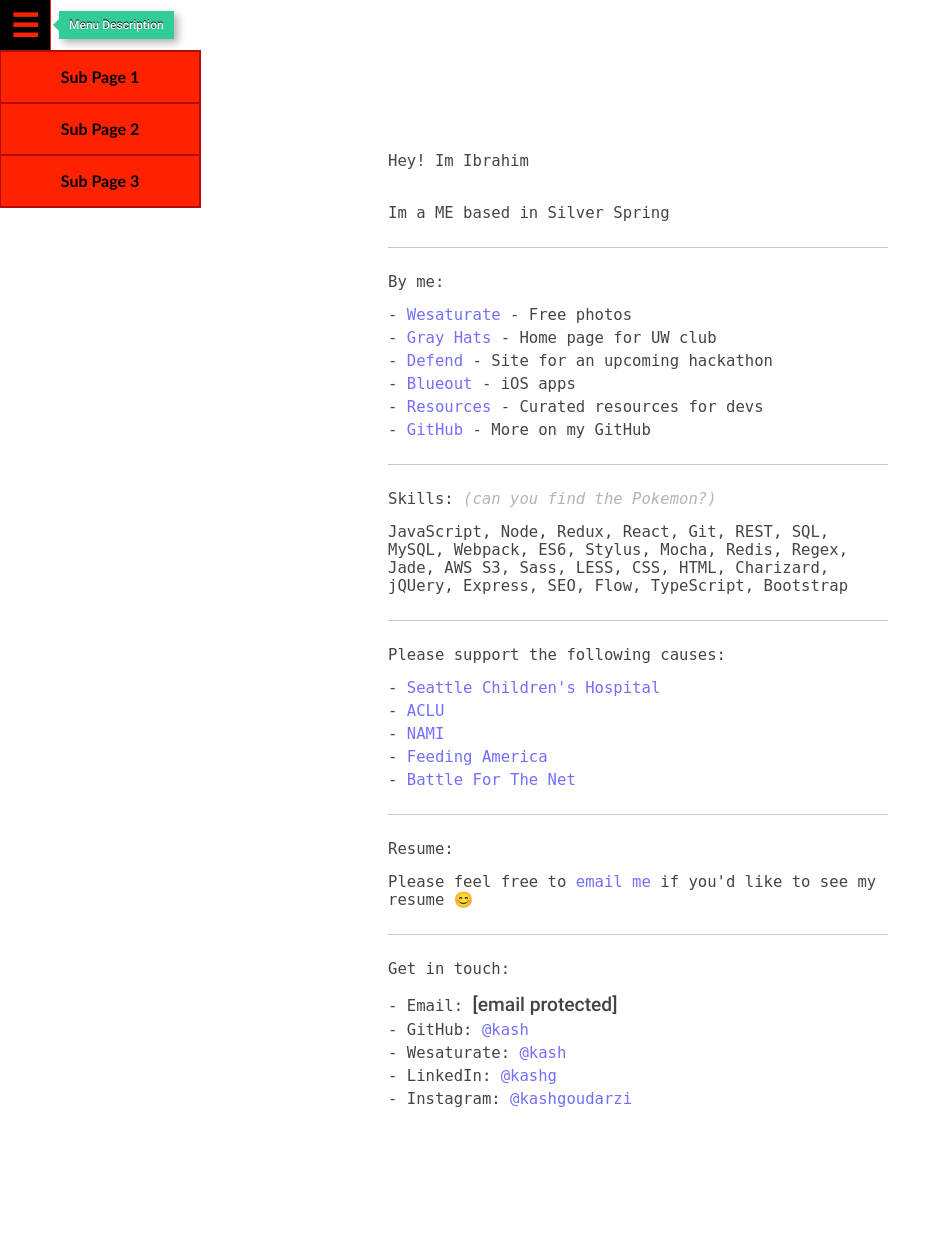
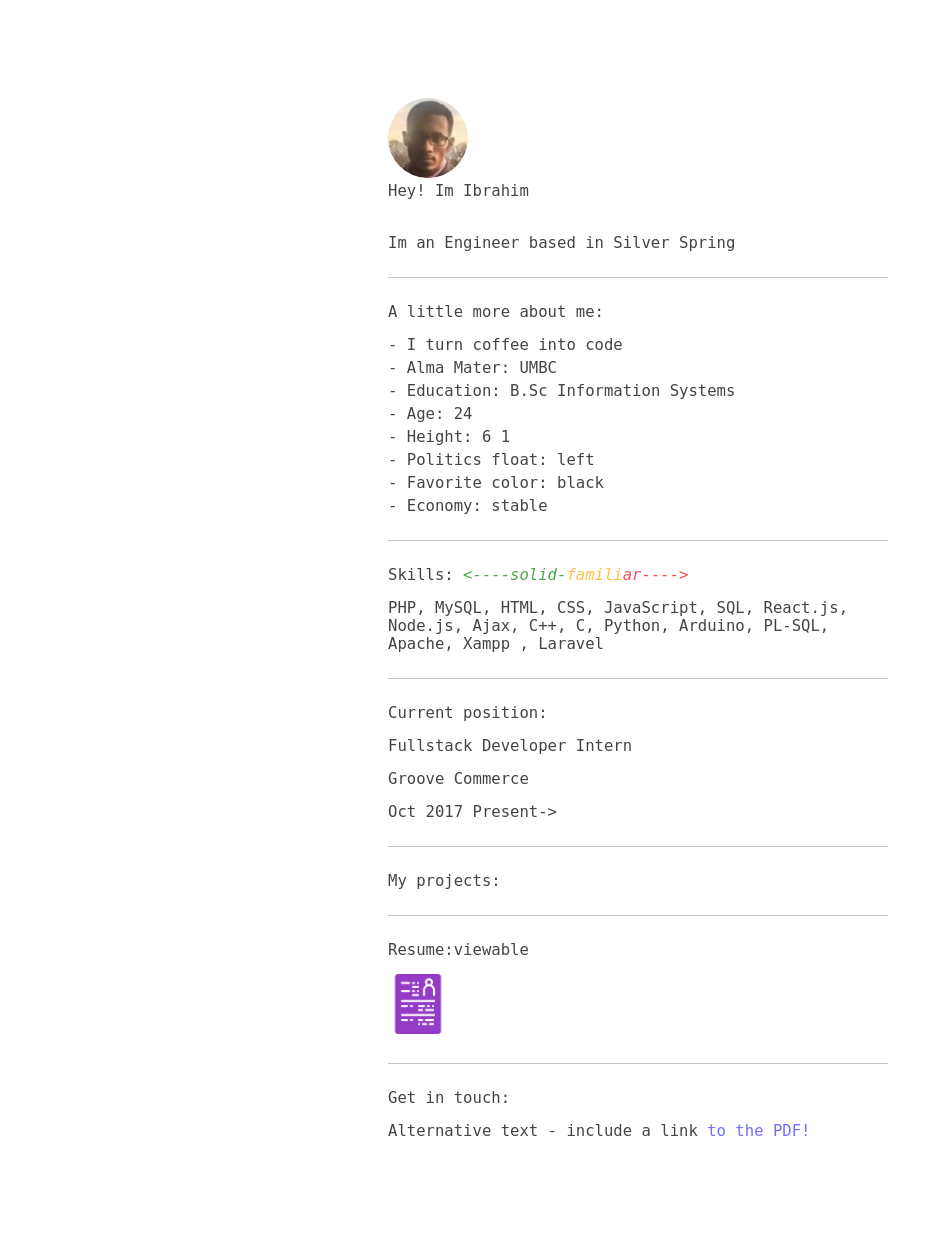
Before and after one commit to ibpasha1/analog, a PHP site: page /block/index.php in a window 1280 px wide. Shown: the whole page, without its empty margins (0-951 px from the left). Before the commit the page ends 1107 px from the top, so only its background shows below. Run offline with PHP 8.4, Linux system fonts and the light colour scheme; style sheets or scripts are compiled from the project's sources; some libraries are stand-ins or nearby versions.

Commit message:
building edit and profile.block pages

```diff
--- a/block/index.php
+++ b/block/index.php
@@ -24,87 +24,56 @@
       <title>persons name</title>
    </head>
    <body>
-      <nav class=" animated fadeIn">
-         <ul class=" gsd hint hint--right animated fadeInLeft" data-hint="Menu Description">
-            <li>
-               <a href='#page1' style="font-weight:900; font-size:xx-large">&#9776;</a>
-               <ul class="animated fadeInLeft">
-                  <li class="hint hint--right animated fadeIn" data-hint="&#9776;"><a href='#'>Sub Page 1</a></li>
-                  <li><a href='#'>Sub Page 2</a></li>
-                  <li><a href='#'>Sub Page 3</a></li>
-               </ul>
-            </li>
-         </ul>
-      </nav>
+
+      <style>
+            .img-circle
+            {
+                border-radius: 50% !important;
+            }
+      </style>
       <div id="app">
          <div class="center">
+            <img class='img-circle' src='../assets/block/pro.jpg' alt='' height='80' width='80'>
+            </br>
             <p id="name"></p>
             <br>
             <p id="caption"></p>
             <hr>
-            <p>By me:</p>
+            <p>A little more about me:</p>
             <ul>
-               <li><a target="_blank" href="https://www.wesaturate.com">Wesaturate</a> - Free photos
-               </li>
-               <li><a target="_blank" href="http://grayhats.io">Gray Hats</a> - Home page for UW club
-               </li>
-               <li><a target="_blank" href="http://defend.grayhats.io">Defend</a> - Site for an
-                  upcoming hackathon
-               </li>
-               <li><a target="_blank" href="http://blueout.co">Blueout</a> - iOS apps</li>
-               <li><a target="_blank" href="https://github.com/kash/resources">Resources</a> - Curated
-                  resources for devs
-               </li>
-               <li><a target="_blank" href="https://github.com/kash">GitHub</a> - More on my GitHub
-               </li>
+               <li id="bio_line"></li>
+               <li id="school"></li>
+               <li id="education"></li>
+               <li id="age"></li>
+               <li id="height"></li>
+               <li id="pol_view"></li>
+               <li id="fav_color"></li>
+               <li id="econ"></li>
             </ul>
             <hr>
-            <p>Skills: <i style="opacity: 0.4">(can you find the Pokemon?)</i></p>
-            <p>JavaScript, Node, Redux, React, Git, REST, SQL, MySQL, Webpack, ES6,
-               Stylus, Mocha, Redis, Regex, Jade, AWS S3, Sass, LESS, CSS, HTML,
-               Charizard, jQUery, Express, SEO, Flow, TypeScript, Bootstrap
+            <p>Skills: <i style="opacity: 0.7"><font color="green"><----solid<font>-<font color="orange">famili</font><font color="red">ar----></font></i></p>
+            <p id="skills">
             </p>
             <hr>
-            <p>Please support the following causes:</p>
+            <p>Current position:</p>
             <ul>
-               <li>
-                  <a target="_blank" href="https://giveto.seattlechildrens.org/changealife">
-                  Seattle Children's Hospital
-                  </a>
-               </li>
-               <li>
-                  <a target="_blank" href="https://action.aclu.org/donate-aclu?ms=web_horiz_nav_hp">
-                  ACLU
-                  </a>
-               </li>
-               <li>
-                  <a target="_blank" href="https://ifundraise.nami.org/index.cfm?fuseaction=donate.event&eventID=503&referrer=WEBDG&utm_source=HomepageButton&utm_medium=website&utm_campaign=DonationTracking">
-                  NAMI
-                  </a>
-               </li>
-               <li>
-                  <a target="_blank" href="https://secure.feedingamerica.org/site/Donation2?df_id=15040&15040.donation=form1&s_onsite_promo=MainNav_Donate&s_src=W177ORGSC&s_onsite_promo=MainNav_Donate&s_referrer=google&s_subsrc=http%3A%2F%2Fwww.feedingamerica.org%2F%3Freferrer%3Dhttps%3A%2F%2Fwww.google.com%2F">
-                  Feeding America
-                  </a>
-               </li>
-               <li>
-                  <a target="_blank" href="https://www.battleforthenet.com/">
-                  Battle For The Net
-                  </a>
-               </li>
+               <p id="position"></p>
+               <p id="curr_company"></p>
+               <p id="position_date"></p>
             </ul>
             <hr>
-            <p>Resume:</p>
-            <p>Please feel free to <a href="/cdn-cgi/l/email-protection#3c575d4f547c4b594f5d48494e5d4859125f5351">email me</a> if you'd like to see my resume 😊</p>
+            <p>My projects:</p>
+            <ul>
+            </ul>
+            <hr>
+            <p id="resume_status"></p>
+            <p><img src="../assets/imgs/curriculum.png"  height='60' width='60'></p>
             <hr>
             <p>Get in touch:</p>
             <ul>
-               <li>Email: <a href="/cdn-cgi/l/email-protection#442f25372c04332137253031362530216a272b29"><span class="__cf_email__" data-cfemail="a2c9c3d1cae2d5c7d1c3d6d7d0c3d6c78cc1cdcf">[email&#160;protected]</span></a></li>
-               <li>GitHub: <a target="_blank" href="https://github.com/kash">@kash</a></li>
-               <li>Wesaturate: <a target="_blank" href="https://www.wesaturate.com/kash">@kash</a></li>
-               <li>LinkedIn: <a target="_blank" href="https://linkedin.com/in/kashg">@kashg</a></li>
-               <li>Instagram: <a target="_blank" href="https://instagram.com/kashgoudarzi">@kashgoudarzi</a>
-               </li>
+            <object data="myfile.pdf" type="application/pdf" width="100%" height="100%">
+                <p>Alternative text - include a link <a href="myfile.pdf">to the PDF!</a></p>
+            </object>
             </ul>
          </div>
       </div>
@@ -112,13 +81,46 @@
    <script type="text/javascript" src="js/app.js"></script>
    <script src="https://ajax.googleapis.com/ajax/libs/jquery/3.2.1/jquery.min.js"></script>
    <script>
-   $(document).ready(function() {
-    var name = 'Ibrahim';
-    var location = 'Silver Spring';
-    var occupation = 'ME';
+      $(document).ready(function() {
+       var name          = 'Ibrahim';
+       var location      = 'Silver Spring';
+       var occupation    = 'Engineer';
+       var bio_line      = 'I turn coffee into code';
+       var school        = 'UMBC';
+       var education     = 'B.Sc Information Systems';
+       var age           = '24';
+       var height        = '6 1';
+       var pol           = 'left';
+       var fav_color     = 'black';
+       var econ          = 'stable';
+       var skills        = 'PHP, MySQL, HTML, CSS, JavaScript, SQL, React.js, Node.js, Ajax, C++, C, Python, Arduino, PL-SQL, Apache, Xampp , Laravel';
+       var position      = 'Fullstack Developer Intern';
+       var curr_company  = 'Groove Commerce';
+       var position_date = 'Oct 2017 Present';
+       var resume_status = 'viewable';
 
-    document.getElementById("name").innerHTML = 'Hey! Im' +'&nbsp;' +  name ;
-    document.getElementById("caption").innerHTML = 'Im a' +'&nbsp;' + occupation + '&nbsp;' + 'based in' +'&nbsp;' +  location ;
-   });
-</script>
+       document.getElementById("name").innerHTML = 'Hey! Im' +'&nbsp;' +  name ;
+       document.getElementById("caption").innerHTML = 'Im an' +'&nbsp;' + occupation + '&nbsp;' + 'based in' +'&nbsp;' +  location ;
+       document.getElementById("bio_line").innerHTML = bio_line;
+       document.getElementById("school").innerHTML = 'Alma Mater:'  +'&nbsp;' + school;
+       document.getElementById("education").innerHTML = 'Education:'  +'&nbsp;' + education;
+       document.getElementById("age").innerHTML = 'Age:'  +'&nbsp;' + age;
+       document.getElementById("height").innerHTML = 'Height:'  +'&nbsp;' + height;
+       document.getElementById("pol_view").innerHTML = 'Politics float:'  +'&nbsp;' + pol;
+       document.getElementById("fav_color").innerHTML = 'Favorite color:'  +'&nbsp;' + fav_color;
+       document.getElementById("econ").innerHTML = 'Economy:'  +'&nbsp;' + econ;
+       document.getElementById("skills").innerHTML =  skills;
+       document.getElementById("position").innerHTML =  position;
+       document.getElementById("position_date").innerHTML =  position_date + '->';
+       document.getElementById("curr_company").innerHTML   =  curr_company;
+       document.getElementById("resume_status").innerHTML  =  'Resume:' + resume_status;
+
+
+
+
+
+
+
+      });
+   </script>
 </html>
```
Also changed, not shown: edit.block/index.php (added, +244 -0 lines), assets/block/pro.jpg (added), assets/imgs/curriculum.png (added).
